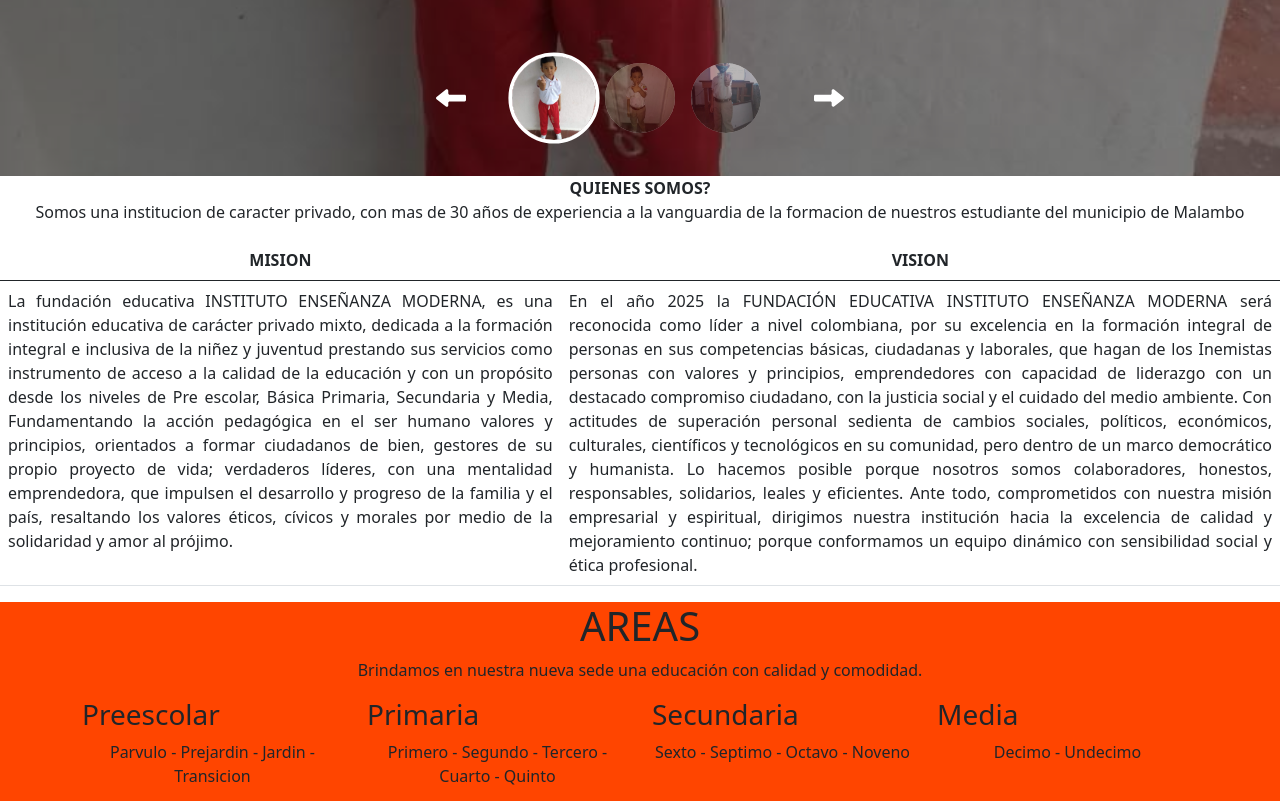
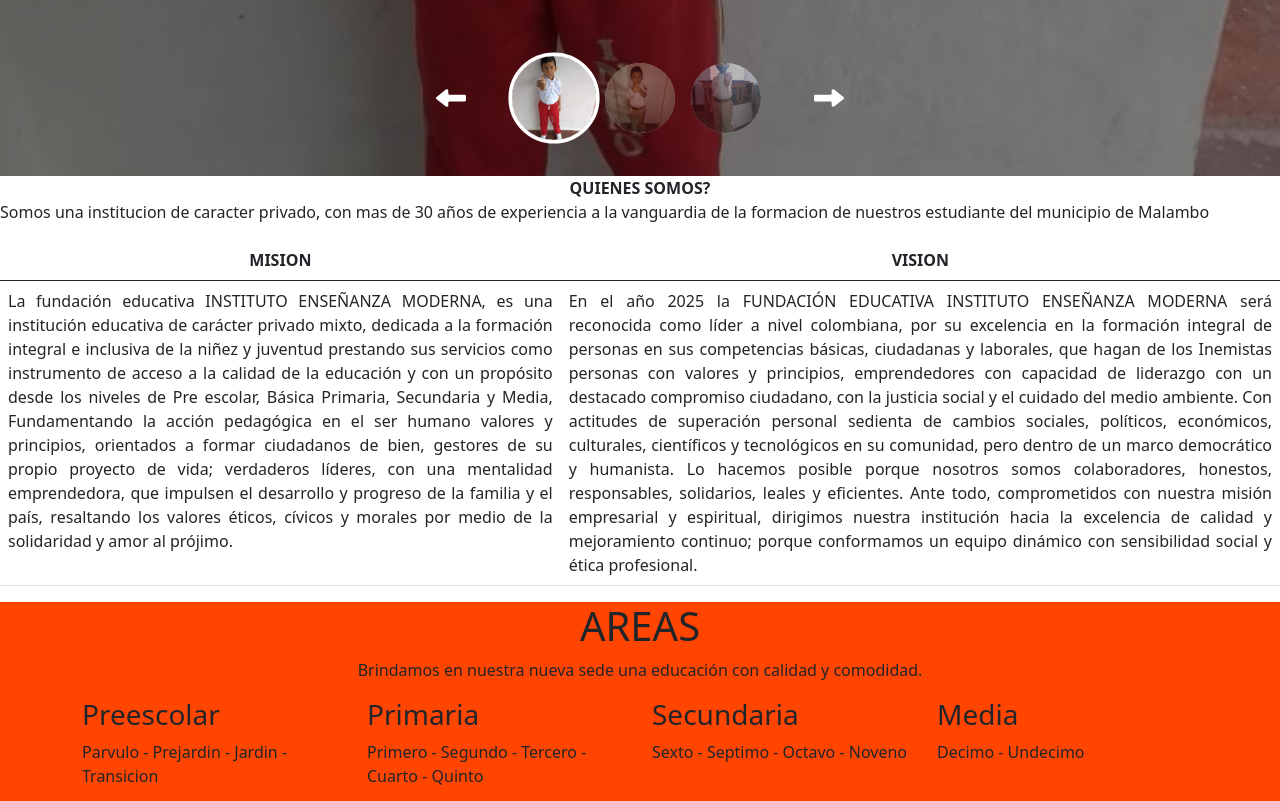
Before and after one commit to Luis-Delgado81/inemo, a PHP site: page /index.html in a window 1280 px wide. Shown: the part 700-1501 px from the top of the page. Run offline with PHP 8.4, Linux system fonts and the light colour scheme.

Commit message:
modificacion de archivo style.css

```diff
--- a/css/style.css
+++ b/css/style.css
@@ -47,9 +47,6 @@ td{
   text-align: justify;
 }
 article{
-  text-align: center;
-}
-p{
   text-align: center;
 }
   .home .carousel-item{
```
